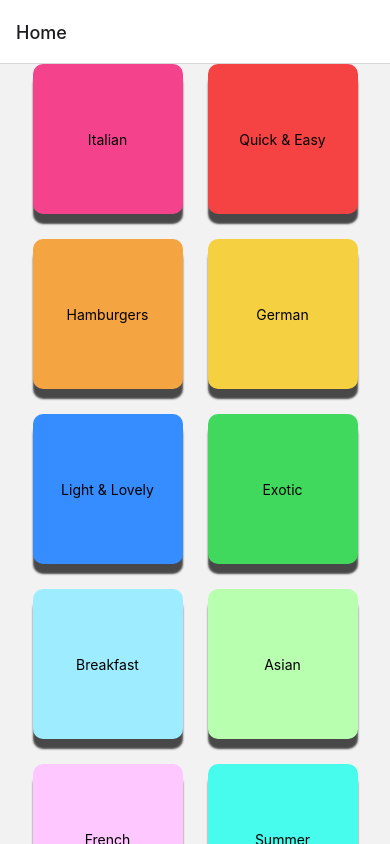
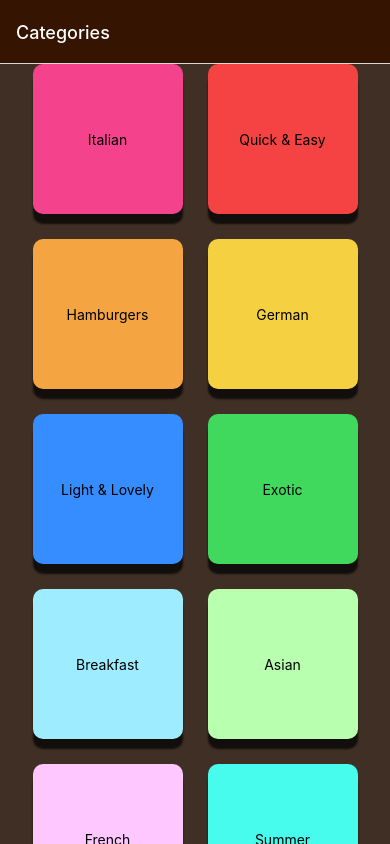
Before and after one commit to tejeoner34/expo-react-native-navigation, a React Native app: screen /Home in a window 390 px wide. Built offline with nearby package versions, Linux system fonts and the light colour scheme.

Commit message:
add navigation stack options

```diff
--- a/App.js
+++ b/App.js
@@ -3,7 +3,7 @@ import { StatusBar } from 'expo-status-bar';
 import { NavigationContainer } from '@react-navigation/native';
 import { createNativeStackNavigator } from '@react-navigation/native-stack';
 import Home from './src/screens/Home';
-import MealDetail from './src/screens/MealDetail';
+import CategoryDetail from './src/screens/CategoryDetail';
 
 const Stack = createNativeStackNavigator();
 
@@ -12,9 +12,21 @@ export default function App() {
     <>
       <StatusBar style="light" />
       <NavigationContainer>
-        <Stack.Navigator>
-          <Stack.Screen name="Home" component={Home} />
-          <Stack.Screen name="MealDetail" component={MealDetail} />
+        <Stack.Navigator
+          screenOptions={{
+            headerStyle: { backgroundColor: '#351401' },
+            headerTintColor: 'white',
+            contentStyle: { backgroundColor: '#3f2f25' },
+          }}
+        >
+          <Stack.Screen
+            name="Home"
+            component={Home}
+            options={{
+              title: 'Categories',
+            }}
+          />
+          <Stack.Screen name="CategoryDetail" component={CategoryDetail} />
         </Stack.Navigator>
       </NavigationContainer>
     </>
--- a/src/screens/MealDetail.js
+++ b/src/screens/CategoryDetail.js
@@ -1,6 +1,7 @@
-import { FlatList, ScrollView, StyleSheet, Text, View } from 'react-native';
-import { MEALS } from '../../data/data';
+import { FlatList, StyleSheet, View } from 'react-native';
+import { CATEGORIES, MEALS } from '../../data/data';
 import MealItem from '../components/MealItem';
+import { useEffect } from 'react';
 
 function renderMealitem(itemData) {
   const { item: meal } = itemData;
@@ -18,9 +19,16 @@ function renderMealitem(itemData) {
   );
 }
 
-export default function MealDetail({ route }) {
+export default function CategoryDetail({ route, navigation }) {
   const { categoryId } = route.params;
   const mealsToDisplay = MEALS.filter((meal) => meal.categoryIds.includes(categoryId));
+
+  useEffect(() => {
+    const categoryTitle = CATEGORIES.find((category) => category.id === categoryId).title;
+    // We can configure some stack navigation options directly with the setOptions method in the component
+    // or from the component in which the stack.screen is declared passing options props
+    navigation.setOptions({ title: categoryTitle });
+  }, [categoryId]);
 
   return (
     <View style={styles.container}>
--- a/src/screens/Home.js
+++ b/src/screens/Home.js
@@ -5,8 +5,7 @@ import { CATEGORIES } from '../../data/data';
 
 export default function Home({ navigation }) {
   function handleChooseCategory(categoryId) {
-    console.log(categoryId);
-    navigation.navigate('MealDetail', {
+    navigation.navigate('CategoryDetail', {
       categoryId,
     });
   }
```
